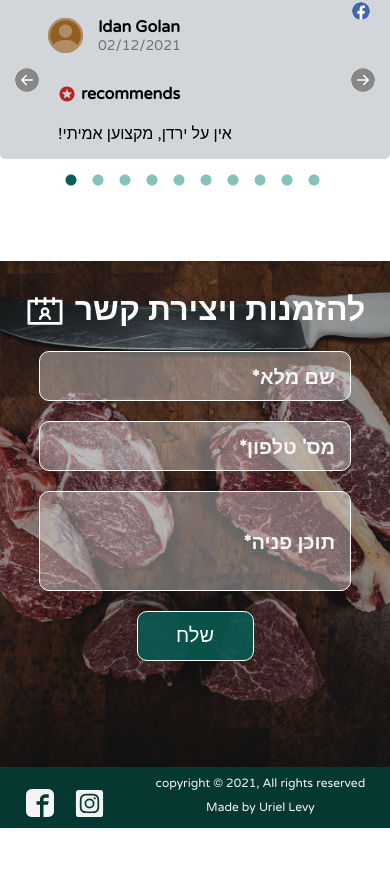
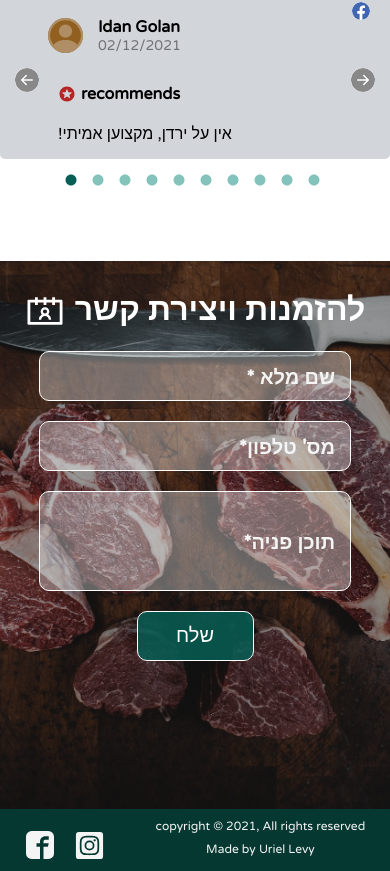
Before and after one commit to uriellevy/Yarden-Balcony-web, a React (Create React App) app: page / in a window 390 px wide. Shown: the part 7094-7965 px from the top of the page. Before the commit the page ends 7922 px from the top, so only its background shows below. Built offline with nearby package versions, Linux system fonts and the light colour scheme.

Commit message:
media queries changes

```diff
--- a/src/components/Contact.jsx
+++ b/src/components/Contact.jsx
@@ -40,14 +40,14 @@ const Contact = ({ modalSubmit, setModalSubmit, isLoading, setIsLoading }) => {
       </div>
       <form className="contact-form" onSubmit={sendEmail}>
         <input
+          className="form-control"
+          name="name"
           type="text"
-          placeholder="שם מלא*"
+          id="name"
+          aria-label="Name"
+          placeholder="שם מלא *"
           required
-          className="form-control"
-          aria-label="Name"
-          name="name"
           dir="rtl"
-          id="name"
         />
         <input
           type="text"
--- a/src/components/styles/Contact.css
+++ b/src/components/styles/Contact.css
@@ -1,7 +1,7 @@
 .contact {
   background: url("/src/img/contact.jpg") no-repeat center center/cover fixed;
   width: 100%;
-  height: 60vh;
+  height: 65vh;
   margin-top: 70px;
   box-shadow: inset 0 0 0 1000px rgba(0, 0, 0, 0.4);
   overflow: hidden;
--- a/src/components/styles/Hero.css
+++ b/src/components/styles/Hero.css
@@ -72,7 +72,7 @@
 
 .hero-whatsapp {
   position: fixed;
-  bottom: 100px;
+  bottom: 120px;
   right: 40px;
   font-size: 40px;
   color: #25d366;
@@ -94,7 +94,7 @@
 
 .phone-icon {
   position: fixed;
-  bottom: 40px;
+  bottom: 60px;
   right: 40px;
   font-size: 40px;
   color: #34b7f1;
```
